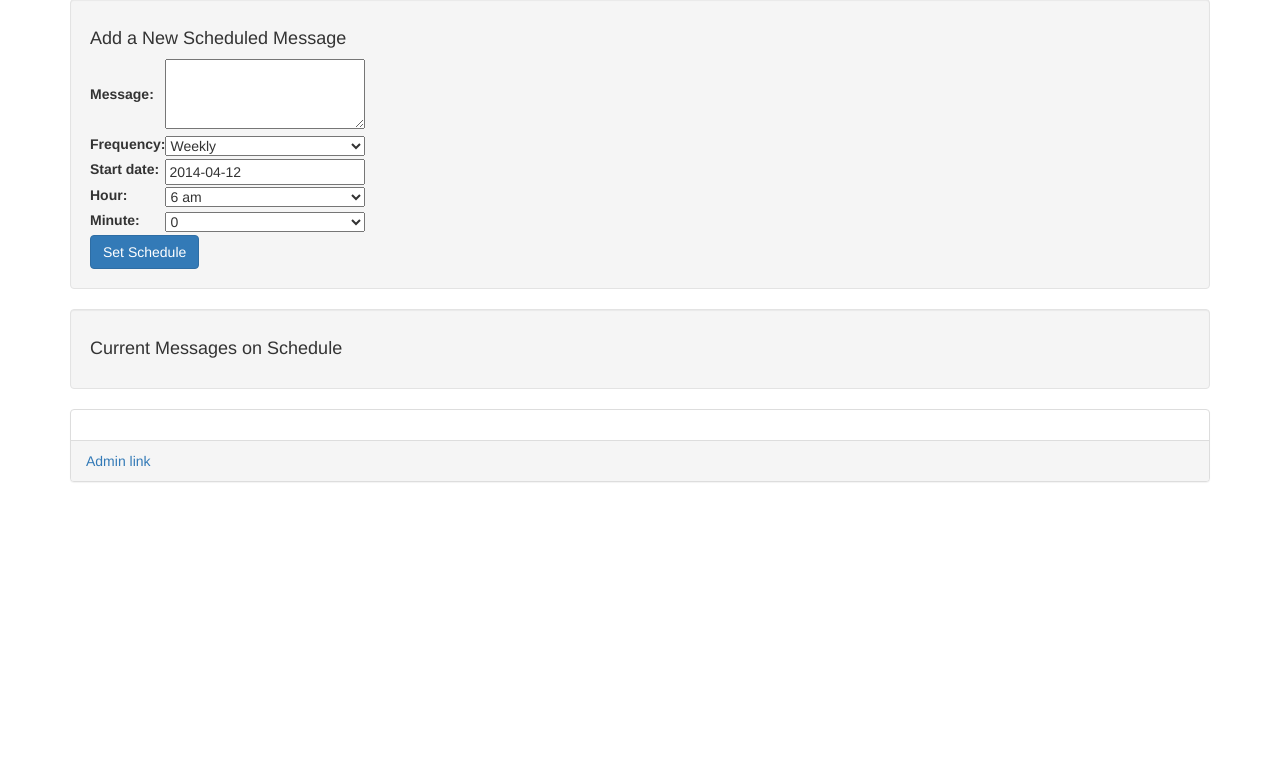
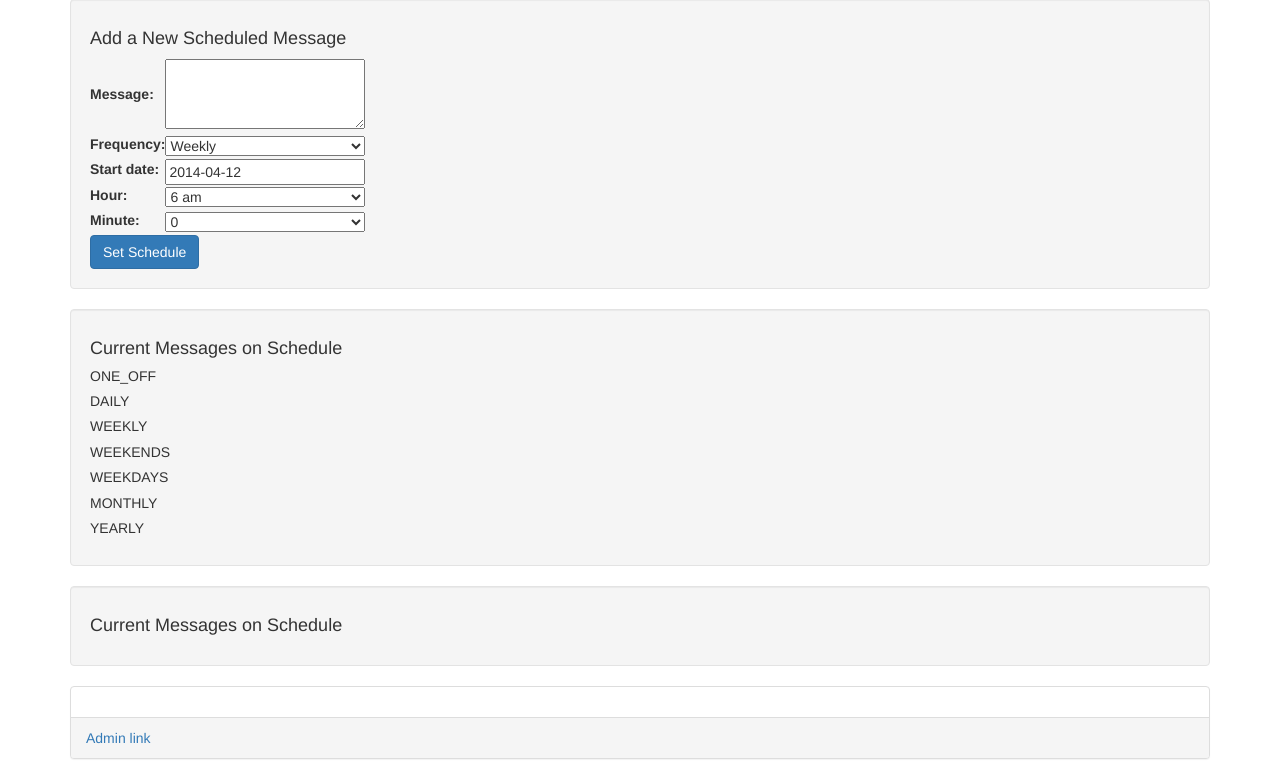
Before and after one commit to bradmenezes/reminderapp, a Django app: page /set_schedule/ in a window 1280 px wide. Shown: the part 43-822 px from the top of the page. Before the commit the page ends 525 px from the top, so only its background shows below. Run offline with Django 3.2, Linux system fonts and the light colour scheme; the visitor is signed in with stand-in values (Sample User, id 1); data that the repository does not hold is empty; parts of the project's set-up code (start-up, migrations or seed data) failed here and were passed over; some libraries are stand-ins or nearby versions.

Commit message:
updates to presentation of schedules

```diff
--- a/scheduler/views_scheduler.py
+++ b/scheduler/views_scheduler.py
@@ -16,13 +16,13 @@ def set_schedule(request):
 	form = SchedulerForm(request.POST or None)
 
 	frequency_to_day = {
+		'ONE_OFF': '',
 		'DAILY': 'mon-sun',
 		'WEEKLY': 'weekly',
 		'WEEKENDS': 'sat-sun',
 		'WEEKDAYS': 'mon-fri',
 		'MONTHLY': '',
 		'YEARLY': '',
-		'ONE_OFF': '',
 	}
 
 	if request.method == 'POST':
@@ -36,16 +36,16 @@ def set_schedule(request):
 					else:
 						new_schedule.day_of_week = frequency_to_day[key]
 
-			# if schedule_to_edit.id:
-			# 	new_schedule.id = schedule_to_edit.id
-
 			new_schedule.save()
 			return HttpResponseRedirect('/set_schedule')
 
 	latest_schedule = Schedule.objects.all().filter(user=request.user)
 	print latest_schedule
 
-	return render (request, 'set_schedule.html', {'form': form, 'latest_schedule': latest_schedule},)
+	return render (request, 'set_schedule.html',
+				{'form': form,
+				'latest_schedule': latest_schedule,
+				'frequency_to_day': frequency_to_day,})
 
 @login_required(login_url = '/login')
 def delete_schedule(request, schedule_id):
--- a/templates/set_schedule.html
+++ b/templates/set_schedule.html
@@ -4,7 +4,7 @@
 
 <div class = 'well'>
 
-<h4>Add a New Scheduled Message</h4>
+	<h4>Add a New Scheduled Message</h4>
 
   	<form class = "form-inline" action="" method="post">
 		{% csrf_token %}
@@ -17,28 +17,40 @@
 </div>
 
 <div class = 'well'>
+	<h4>Current Messages on Schedule</h4>
+	<p></p>
+	{% for frequency in frequency_to_day %}
+		<h5> {{ frequency}} </h5>
+		{% for schedule in latest_schedule %}
+			{% if frequency == schedule.frequency %}
+			<div>
+				<span>'{{schedule.message }}'</span>
+				<span> at {{schedule.hour}}:</span>
+				<span>{{schedule.minute}}</span>
+				<span>starting  on {{schedule.start_date}}</span>
+			</div>
+			{% endif %}
+		{% endfor %}
+	{% endfor %}
 
-<h4>Current Messages on Schedule</h4>
+</div>
 
-{% if latest_schedule %}
+<div class = 'well'>
+
+	<h4>Current Messages on Schedule</h4>
+
 	{% for schedule in latest_schedule %}
 		<div>
-			<span>As of {{schedule.start_date }},</span>
-			<span>send me the message '{{schedule.message }}'</span>
+			<span>'{{schedule.message }}'</span>
 			<span> {{schedule.frequency}}</span>
 			<span> at {{schedule.hour}}:</span>
 			<span>{{schedule.minute}}</span>
+			<span>starting  on {{schedule.start_date}}
 			<span><a href="/delete_schedule/{{ schedule.id }}">Remove &nbsp &nbsp &nbsp</a>
 			<span><a href="/sms_schedule/{{ schedule.id }}">Send Test</a>
-			<span><a href="/email_schedule/{{ schedule.id }}">Send Email</a>
 			<span><a href="/set_schedule/{{ schedule.id }}">Edit Schedule</a>
 		</div>
 	{% endfor %}
-{% endif %}
-
 </div>
 
-
-
-
 {% endblock %}
```
